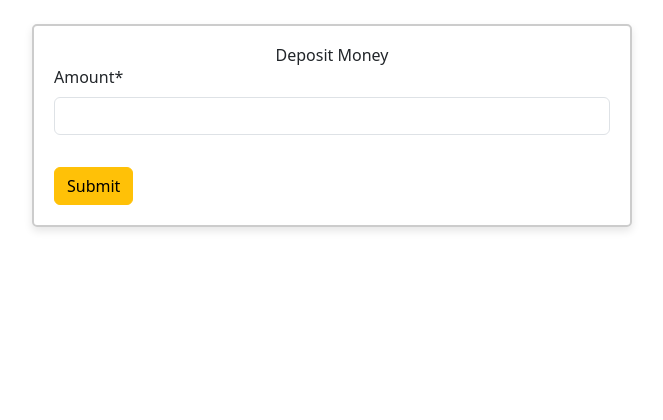
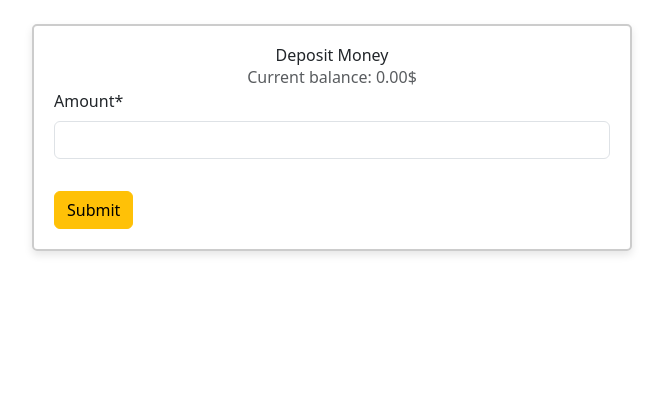
Before and after one commit to ratulhasan001/bookish, a Django app: page /transcations/deposit/ in a window 1280 px wide. Shown: the part 56-476 px from the top of the page, without its empty margins (308-971 px from the left). Run offline with Django 4.2, Linux system fonts and the light colour scheme; the visitor is signed in with stand-in values (Sample User, id 1); data comes from the database, SQL or seed files in the repository; data that the repository does not hold is empty; some libraries are stand-ins or nearby versions.

Commit message:
Show the current balance on the deposit page

```diff
--- a/transcations/templates/deposit.html
+++ b/transcations/templates/deposit.html
@@ -1,4 +1,5 @@
 {% extends 'base.html' %}
+{% block head_title %}Deposit{% endblock %}
 {% load crispy_forms_tags %}
 {% block content %}
 
@@ -7,6 +8,7 @@
     <div class="col-md-6">
       <form class="m-2" method="post" style="border: 2px solid #ccc; padding: 20px; border-radius: 5px; box-shadow: 0 4px 8px rgba(0,0,0,0.1);">
         <h1 style="text-align: center;">Deposit Money</h1>
+        <p class="text-center text-muted">Current balance: {{ user.account.balance|default:"0.00" }}$</p>
         {% csrf_token %}
         {{ form | crispy }}
         <button type="submit" class="btn btn-warning mt-3">Submit</button>
```
